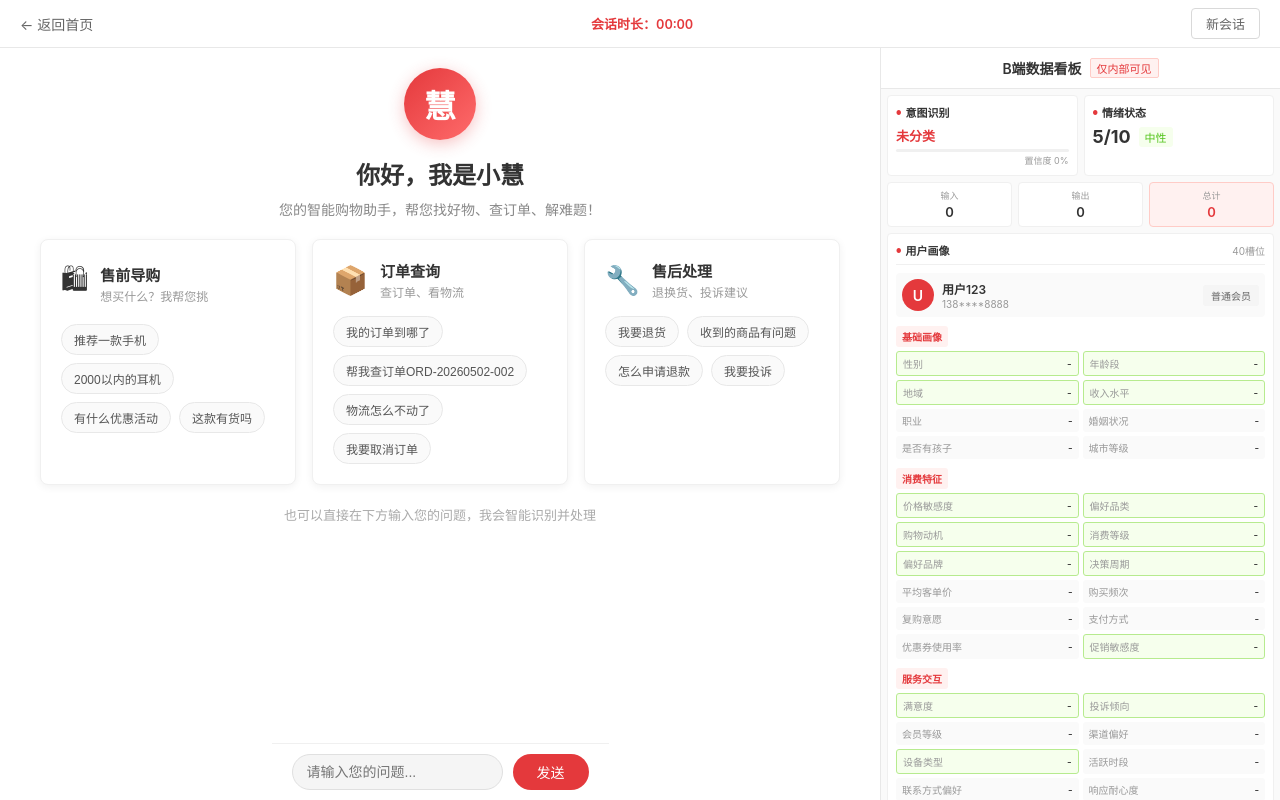
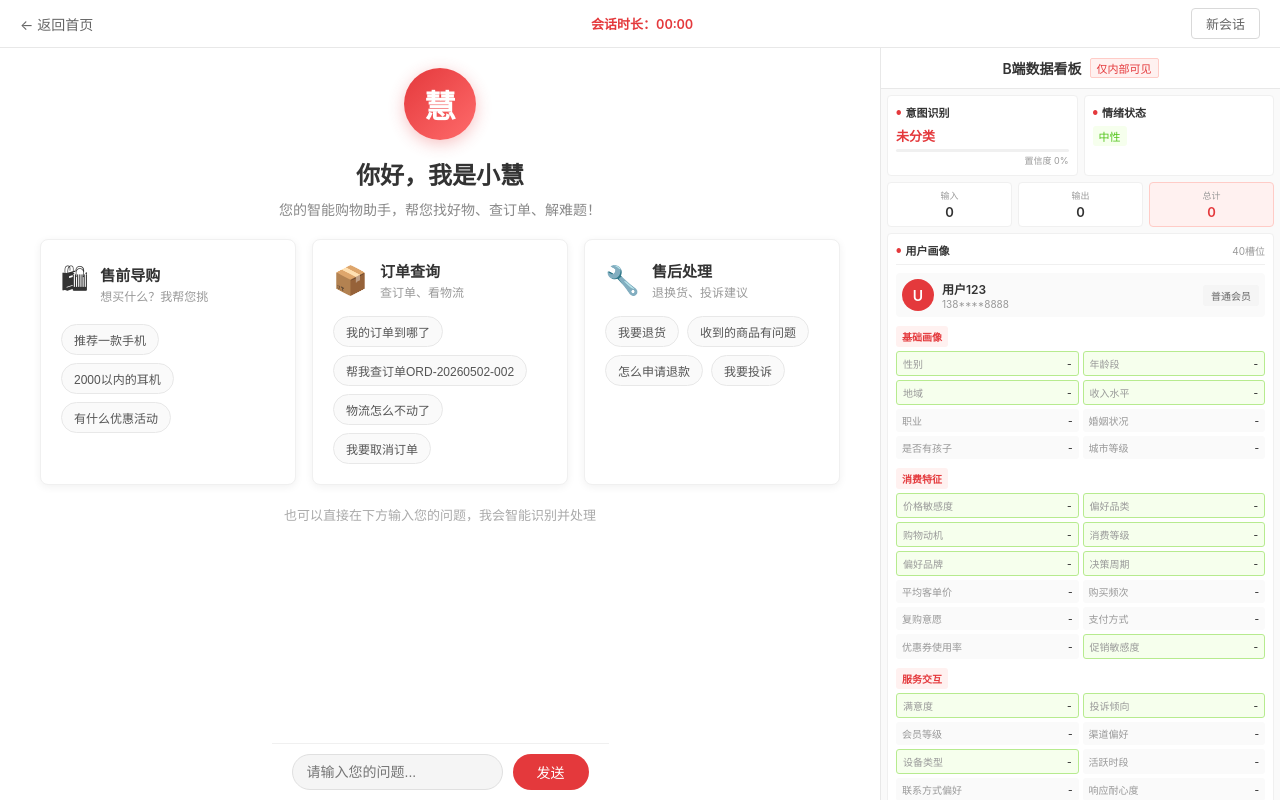
Before and after one commit to 846496079-design/Chatbot, a React (Create React App) app in the folder frontend/: page / in a window 1280 px wide. Built offline with nearby package versions, Linux system fonts and the light colour scheme; no server answers.

Commit message:
fix: 删除假数据和冗余快捷提问
- 删除情绪状态面板中的 5/10 假数据打分
- 删除欢迎引导页中的 这款有货吗 快捷提问

```diff
--- a/frontend/src/components/DataPanel.jsx
+++ b/frontend/src/components/DataPanel.jsx
@@ -124,7 +124,6 @@ function DataPanel({ data }) {
             <span>情绪状态</span>
           </div>
           <div className="emotion-info">
-            <span className="emotion-score">5/10</span>
             <span className={`emotion-label ${emotion_status?.label || 'neutral'}`}>
               {EMOTION_LABELS[emotion_status?.label] || '中性'}
             </span>
--- a/frontend/src/components/WelcomeGuide.jsx
+++ b/frontend/src/components/WelcomeGuide.jsx
@@ -16,7 +16,7 @@ function WelcomeGuide({ onAction }) {
       title: '售前导购',
       desc: '想买什么？我帮您挑',
       icon: '🛍',
-      actions: ['推荐一款手机', '2000以内的耳机', '有什么优惠活动', '这款有货吗'],
+      actions: ['推荐一款手机', '2000以内的耳机', '有什么优惠活动'],
     },
     {
       id: 'order_query',
```
